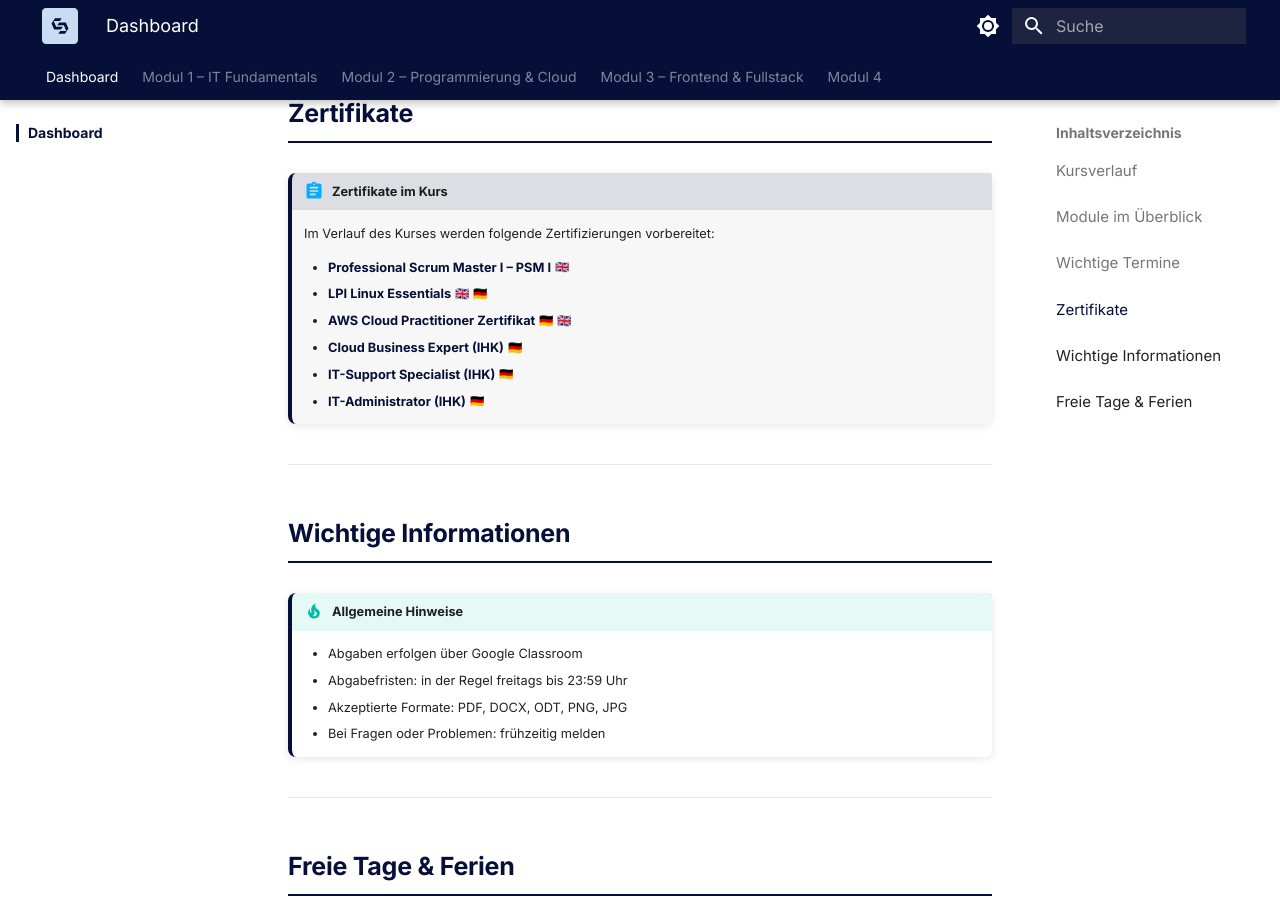
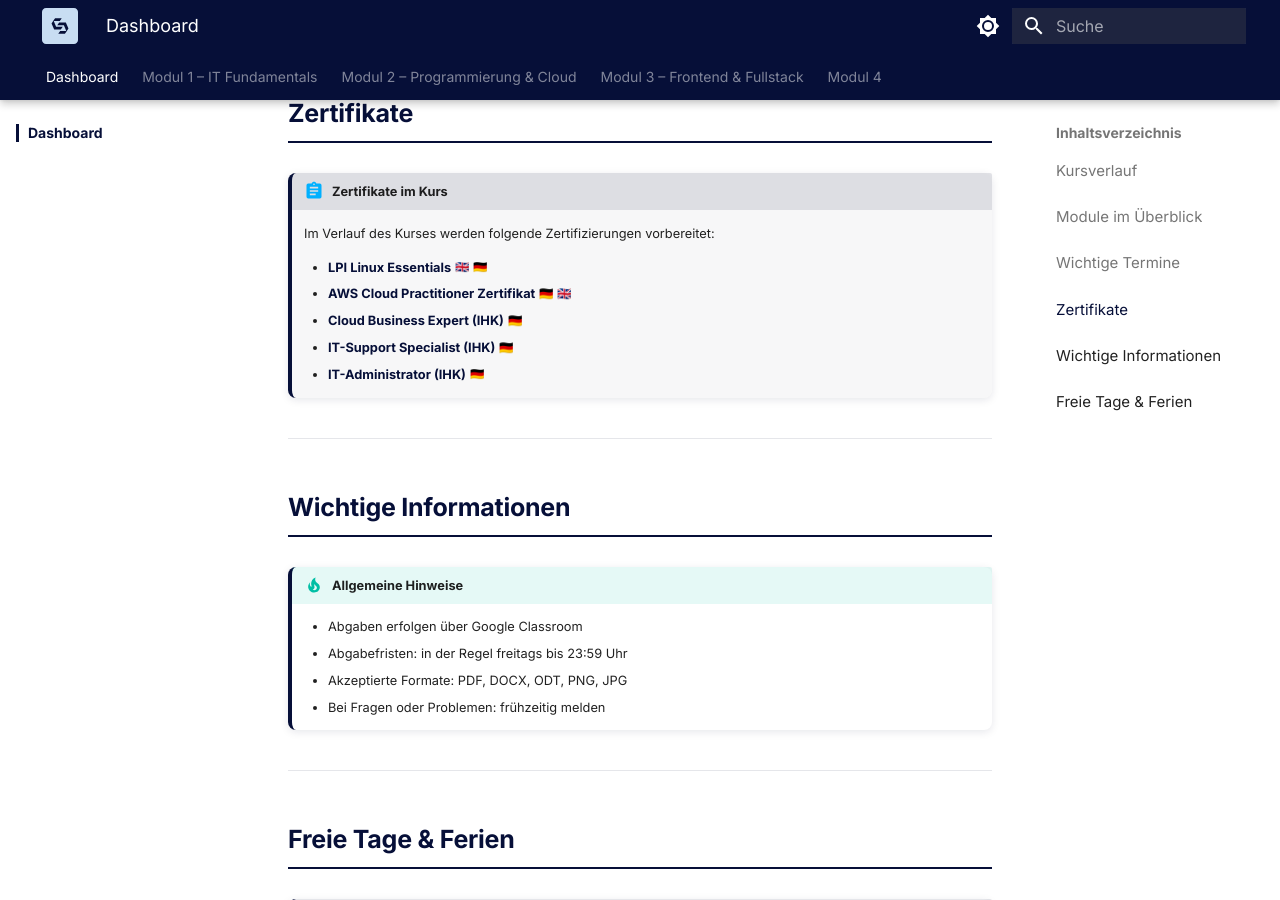
Before and after one commit to JacobMenge/kurs-25-06, an MkDocs documentation site: the page built from docs/index.md, in a window 1280 px wide and 900 px high, scrolled down 1742 px. Built offline with MkDocs 1.6.1 and Material for MkDocs 9.7.7, drawn with Linux system fonts in a browser that asks for light colours; emoji names are drawn with the system emoji font.

Commit message:
Remove PSM I certificate from dashboard
Co-Authored-By: Claude Opus 4.6 <noreply@anthropic.com>

```diff
--- a/docs/index.md
+++ b/docs/index.md
@@ -53,7 +53,6 @@ flowchart LR
 !!! abstract "Zertifikate im Kurs"
     Im Verlauf des Kurses werden folgende Zertifizierungen vorbereitet:
 
-    - **Professional Scrum Master I – PSM I** :flag_gb:
     - **LPI Linux Essentials** :flag_gb: :flag_de:
     - **AWS Cloud Practitioner Zertifikat** :flag_de: :flag_gb:
     - **Cloud Business Expert (IHK)** :flag_de:
```
